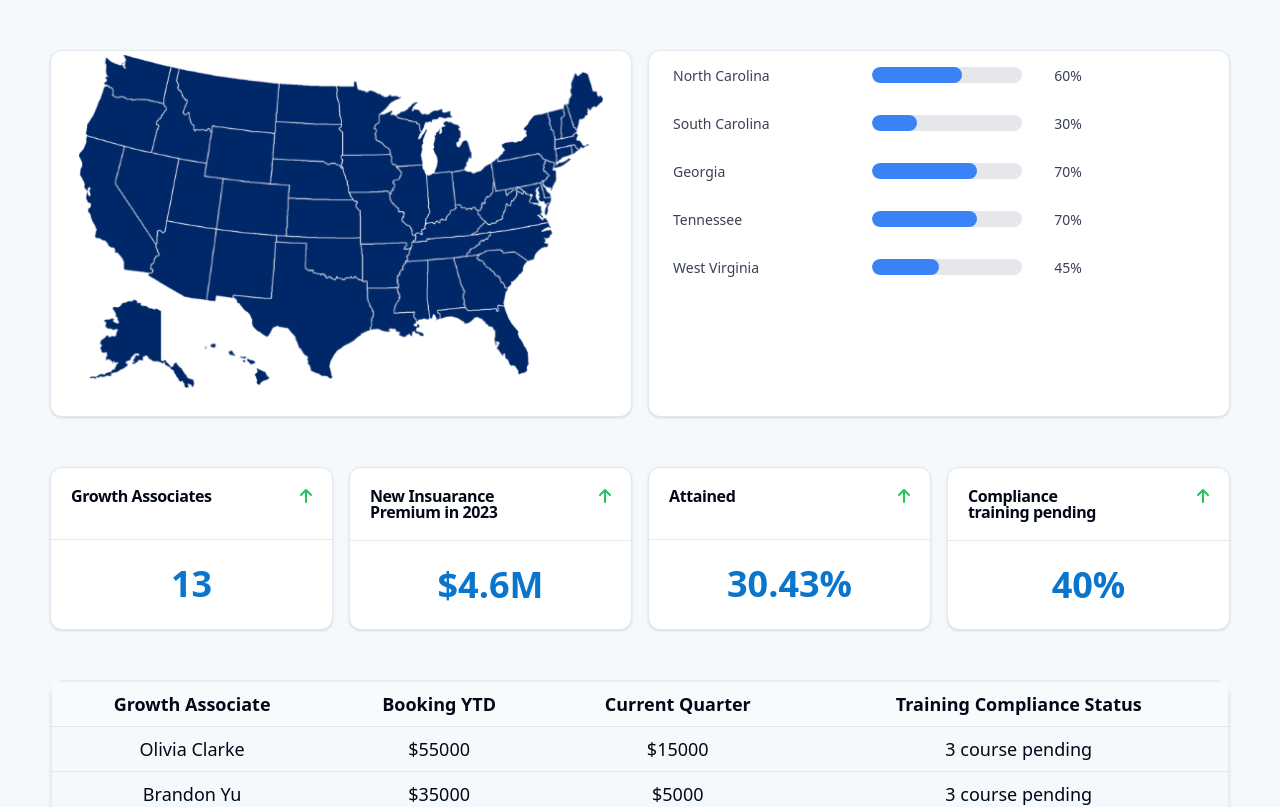
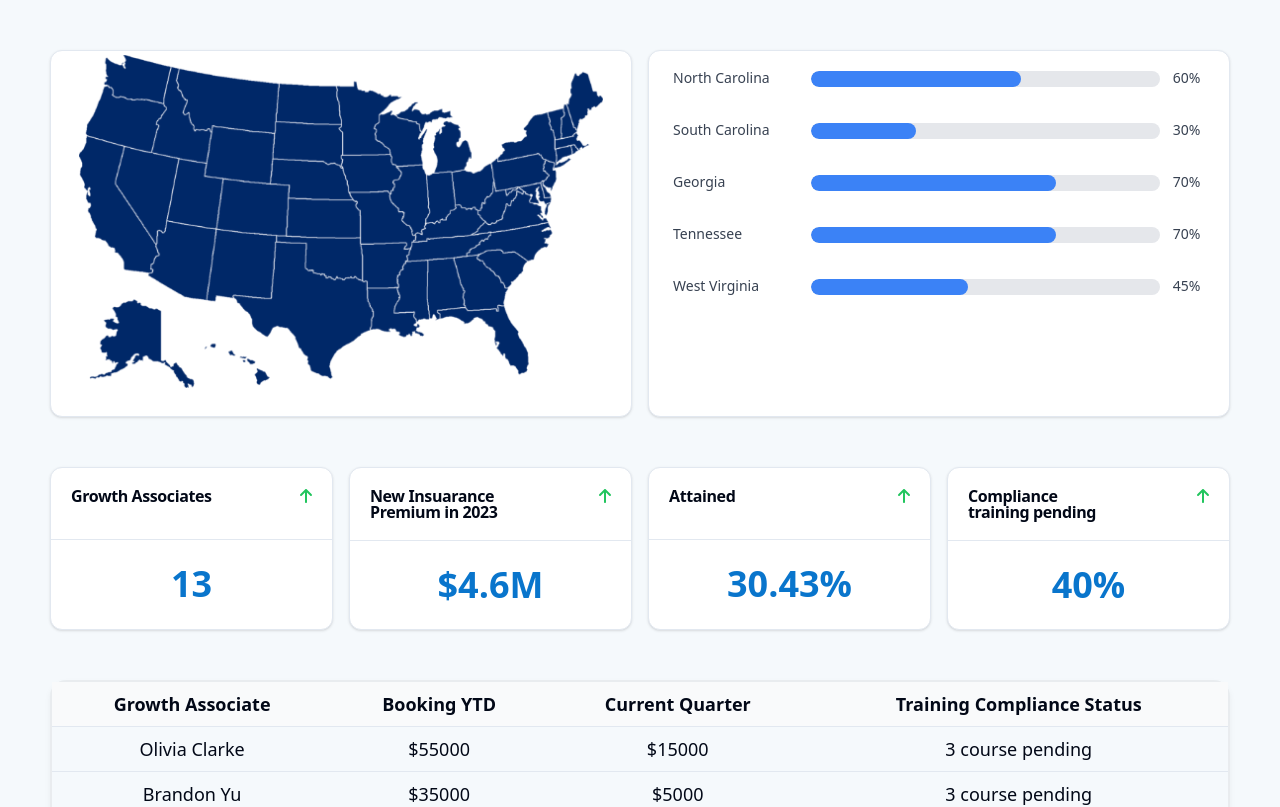
Before and after one commit to Sonali2605/adobetimbuscloud, a React (Vite) app: page / in a window 1280 px wide. Shown: the top 807 px of the page. Built offline with nearby package versions, Linux system fonts and the light colour scheme.

Commit message:
Update style for status bars

```diff
--- a/src/project-components/ManagerDashboard.tsx
+++ b/src/project-components/ManagerDashboard.tsx
@@ -172,20 +172,20 @@ const ManagerDashboard = () => {
           <Card className="">
             <CardContent>
               {States.map((state) => (
-                <div className="grid grid-cols-3 gap-4 flex items-center space-x-4">
-                  <div className="flex-none">
+                <div className="grid grid-cols-12 gap-1 flex items-center space-x-1">
+                  <div className="col-span-3">
                     <span className="text-sm font-medium text-gray-700">
                       {state.state}
                     </span>
                   </div>
 
-                  <div className="flex-auto m-4 bg-gray-200 rounded-full h-4 overflow-hidden">
+                  <div className="col-span-8 mt-5 mb-4 bg-gray-200 rounded-full h-4 overflow-hidden">
                     <div
                       className="bg-blue-500 h-4 rounded-full"
                       style={{ width: `${state.percent}%` }}
                     ></div>
                   </div>
-                  <div className="flex-none">
+                  <div className="col-span-1 text-center">
                     <span className="text-sm font-medium text-gray-700">
                       {state.percent}%
                     </span>
@@ -240,7 +240,7 @@ const ManagerDashboard = () => {
                   <td className="border-b px-3 py-2">{data.booking}</td>
                   <td className="border-b px-3 py-2">{data.quarter}</td>
 
-                  <td className="border-b px-3 py-2">{data.tcs}</td>
+                  <td className={`border-b px-3 py-2 ${data.status}`}>{data.tcs}</td>
                 </tr>
               ))}
             </tbody>
```
